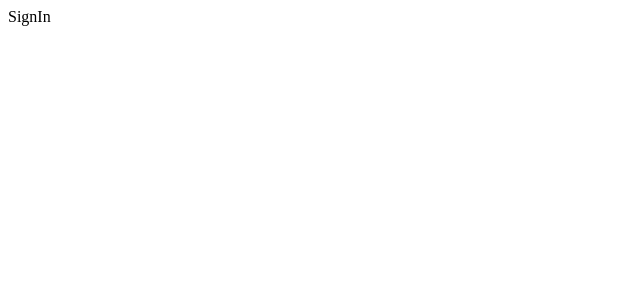
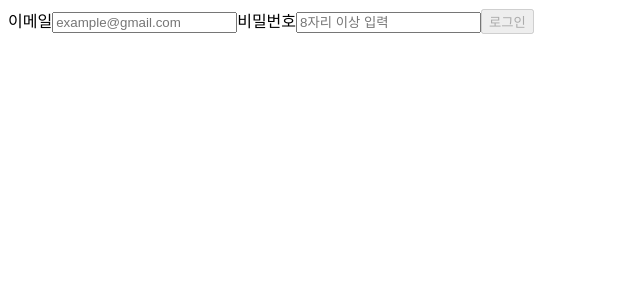
Before and after one commit to Everylisy/wanted-pre-onboarding-frontend, a React (Create React App) app: page / in a window 1280 px wide. Shown: the top 300 px of the page, without its empty margins (0-640 px from the left). Built offline with nearby package versions, Linux system fonts and the light colour scheme; the HTML template or start-up script is replaced by a standard one.

Commit message:
feat: Signin 페이지 로그인 기능 구현 (함수, 컴포넌트 분리 필요)

```diff
--- a/src/pages/SignIn.jsx
+++ b/src/pages/SignIn.jsx
@@ -1,7 +1,68 @@
-import React from 'react';
+import React, { useContext, useState } from 'react';
+import { useNavigate } from 'react-router-dom';
+import { post } from '../api';
+import { AccessTokenContext } from '../contexts/AccessTokenContext';
 
 function SignIn() {
-  return <div>SignIn</div>;
+  const navigate = useNavigate();
+  const [email, setEmail] = useState('');
+  const [password, setPassword] = useState('');
+  const { setToken } = useContext(AccessTokenContext);
+
+  const handleSubmit = async (e) => {
+    e.preventDefault();
+    try {
+      if (isFormValid) {
+        const res = await post('auth/signin', {
+          email,
+          password,
+        });
+        const userToken = res.data.access_token;
+        if (userToken) localStorage.setItem('userToken', userToken);
+        setToken((prev) => !prev);
+      }
+      alert('환영합니다!');
+      navigate('/todo');
+    } catch (error) {
+      console.log(error);
+      if (error.response.data.message) {
+        error.response.data.message === 'Unauthorized'
+          ? alert('이메일과 비밀번호를 다시 확인해주세요.')
+          : alert(error.response.data.message);
+      }
+    }
+  };
+
+  const isFormValid = email.includes('@') && password.length >= 8;
+
+  return (
+    <form onSubmit={handleSubmit}>
+      <label htmlFor="email">이메일</label>
+      <input
+        id="email"
+        data-testid="email-input"
+        type="email"
+        placeholder="example@gmail.com"
+        required
+        onChange={(e) => setEmail(e.target.value)}
+        value={email}
+      />
+      <label htmlFor="password">비밀번호</label>
+      <input
+        id="password"
+        data-testid="password-input"
+        type="password"
+        placeholder="8자리 이상 입력"
+        minLength={8}
+        required
+        onChange={(e) => setPassword(e.target.value)}
+        value={password}
+      />
+      <button data-testid="signup-button" type="submit" disabled={!isFormValid}>
+        로그인
+      </button>
+    </form>
+  );
 }
 
 export default SignIn;
```
